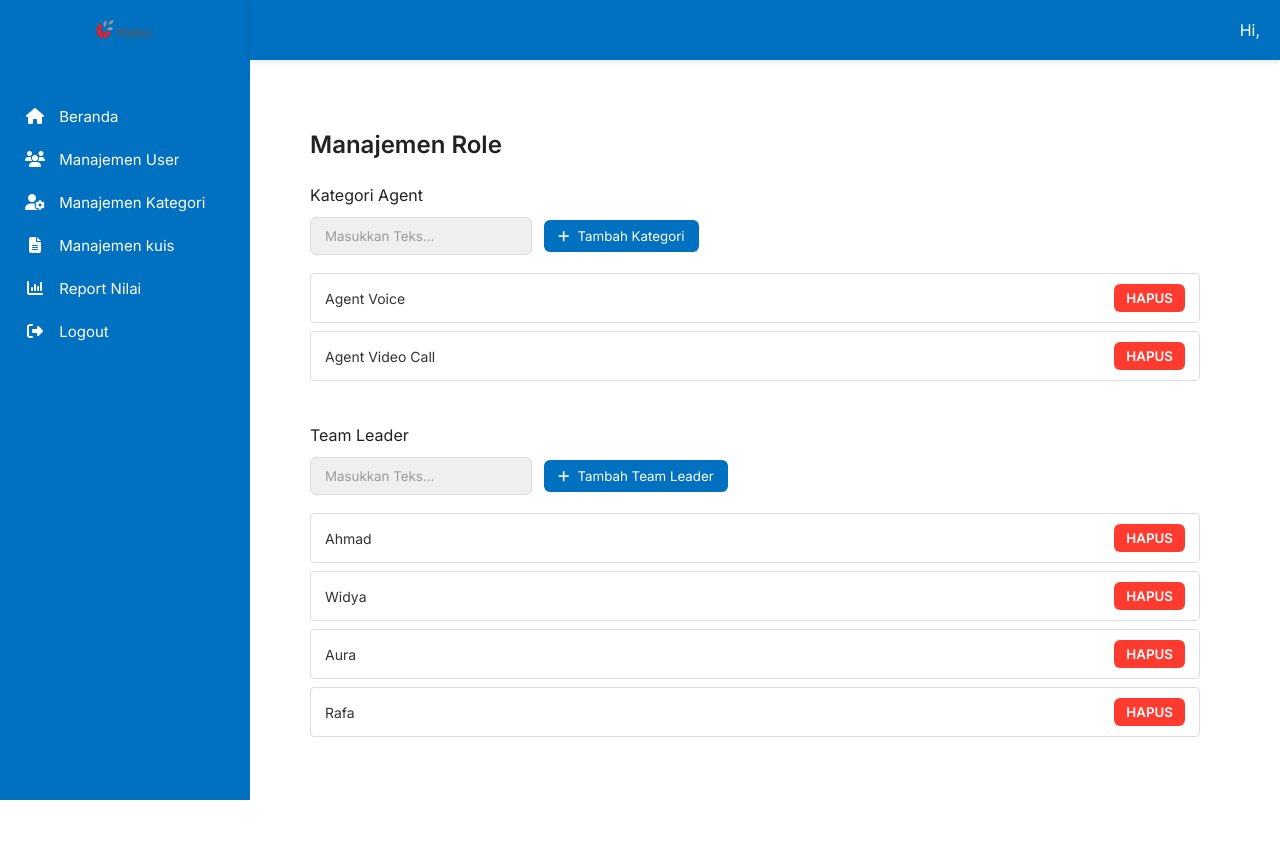
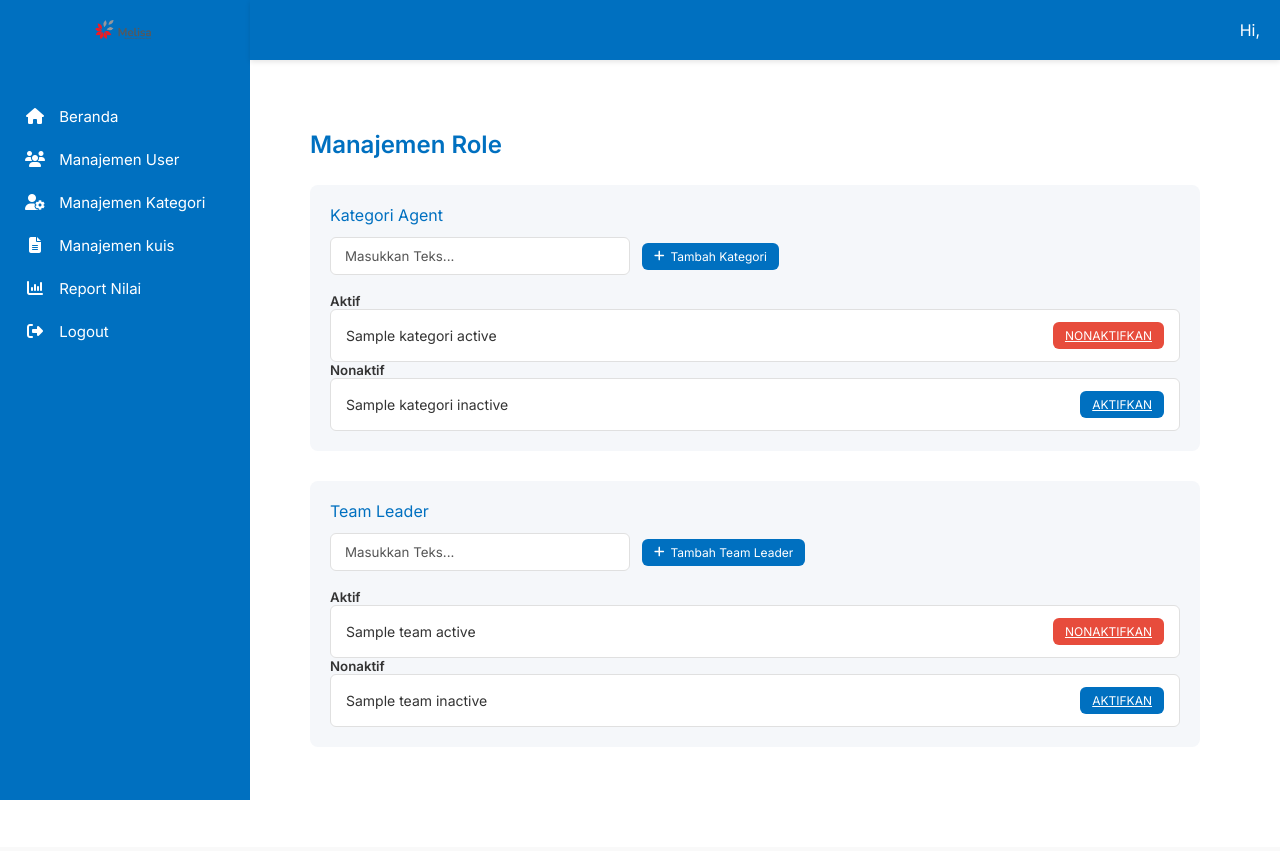
Before and after one commit to chichaslvi/AplikasiKuis, a CodeIgniter 4 app: the page made by app/Views/admin/roles/index.php in a window 1280 px wide. After the commit the page ends 800 px from the top, so only its background shows below. Run offline with PHP 8.4 and a stand-in for CodeIgniter, Linux system fonts and the light colour scheme; the template is opened without the code that fills it: most values are stand-ins (such as "Sample title", 1, 10 or a date in 2020); data that the repository does not hold is empty; some libraries are stand-ins or nearby versions.

Commit message:
Manajemen Kategori

```diff
--- a/app/Controllers/UserController.php
+++ b/app/Controllers/UserController.php
@@ -12,7 +12,7 @@ class UserController extends BaseController
         $db = \Config\Database::connect();
 
         $builder = $db->table('users u')
-            ->select('u.*, ka.nama_kategori, tl.nama as nama_team_leader')
+            ->select('u.*, ka.nama_kategori, tl.nama as nama')
             ->join('kategori_agent ka', 'ka.id_kategori = u.kategori_agent_id', 'left')
             ->join('team_leader tl', 'tl.id = u.team_leader_id', 'left');
 
--- a/app/Views/admin/roles/index.php
+++ b/app/Views/admin/roles/index.php
@@ -3,17 +3,42 @@
 <?= $this->section('content') ?>
 
 <style>
+:root {
+    --primary-color: #0070C0;     /* biru utama */
+    --secondary-color: #005a99;   /* biru lebih gelap untuk hover */
+    --danger-color: #e74c3c;      /* merah untuk hapus */
+    --border-color: #e0e0e0;
+    --light-gray: #f5f7fa;
+    --text-dark: #333;
+    --text-medium: #555;
+    --text-light: #fff;
+}
+
 /* ---------- Styling khusus untuk halaman Manajemen Role ---------- */
 .content {
     padding: 30px 40px;
-    font-family: "Helvetica Neue", Arial, sans-serif;
-    color: #222;
+    font-family: 'Poppins', sans-serif;
+    color: var(--text-dark);
 }
 
 /* Judul & section */
-.content h2 { margin-bottom: 26px; font-weight: 600; }
-.role-section { margin-bottom: 44px; }
-.role-section h4 { margin-bottom: 12px; font-weight: 500; color: #222; }
+.content h2 {
+    margin-bottom: 26px;
+    font-weight: 600;
+    color: var(--primary-color);
+}
+.role-section {
+    margin-bottom: 30px;
+    background-color: var(--light-gray);
+    border-radius: 8px;
+    padding: 20px;
+    transition: all 0.3s;
+}
+.role-section h4 {
+    margin-bottom: 12px;
+    font-weight: 500;
+    color: var(--primary-color);  /* ubah jadi biru */
+}
 
 /* bar input + tombol tambah */
 .form-inline {
@@ -23,73 +48,108 @@
     margin-bottom: 18px;
 }
 .form-inline .txt {
-    background: #efefef;
-    border: 1px solid #ddd;
+    background: #fff;
+    border: 1px solid var(--border-color);
     padding: 10px 14px;
     border-radius: 6px;
-    min-width: 220px;
-    color: #666;
+    flex-grow: 1;
+    max-width: 300px;
+    color: var(--text-dark);
     outline: none;
+    transition: all 0.3s;
 }
-.form-inline .txt::placeholder { color: #9b9b9b; }
+.form-inline .txt:focus {
+    border-color: var(--primary-color);
+    box-shadow: 0 0 0 2px rgba(0, 112, 192, 0.2);
+}
+.form-inline .txt::placeholder {
+    color: var(--text-medium);
+}
 
 /* tombol tambah (biru) */
 .btn-add {
-    background: #0070C0;
+    background: var(--primary-color);
     border: none;
-    color: #fff;
-    padding: 8px 14px;
+    color: var(--text-light);
+    padding: 6px 12px;   /* 👉 lebih kecil dari sebelumnya */
     border-radius: 6px;
     display: inline-flex;
-    gap: 8px;
+    gap: 6px;
     align-items: center;
     cursor: pointer;
+    font-size: 12px;     /* 👉 perkecil font */
     font-weight: 500;
-    transition: background .12s ease, transform .06s ease;
+    transition: background .2s ease, transform .1s ease;
 }
-.btn-add i { font-size: 13px; }
+.btn-add i { font-size: 12px; }
 .btn-add:hover {
-    background: #005a99;
-    transform: translateY(-1px);
+    background: var(--secondary-color);
+    transform: translateY(-2px);
+    box-shadow: 0 4px 10px rgba(0,112,192,0.3);
 }
-
-/* area berisi baris (mirip tabel) */
-.role-table { width: 100%; }
+/* area berisi daftar role */
+.role-table {
+    list-style: none;
+    border: 1px solid var(--border-color);
+    border-radius: 6px;
+    overflow: hidden;
+    background-color: #fff;
+}
 .role-row {
     display: flex;
     justify-content: space-between;
     align-items: center;
-    border: 1px solid #ddd;
-    border-radius: 4px;
-    padding: 10px 14px;
-    margin-bottom: 8px;
-    background: #fff;
+    padding: 12px 15px;
+    border-bottom: 1px solid var(--border-color);
+    transition: all 0.2s;
+}
+.role-row:last-child {
+    border-bottom: none;
+}
+.role-row:hover {
+    background-color: rgba(0,112,192,0.05);
 }
 
 /* teks di kiri */
-.role-name { color: #333; font-size: 14px; }
+.role-name {
+    color: var(--text-dark);
+    font-size: 14px;
+}
 
 /* tombol hapus (merah) */
 .btn-delete {
-    background: #ff3b30;
+    background: var(--danger-color);
     border: none;
-    color: #fff;
-    padding: 6px 12px;
+    color: var(--text-light);
+    padding: 6px 12px;   /* 👉 lebih kecil */
     border-radius: 6px;
     cursor: pointer;
-    font-weight: 600;
-    transition: background .12s ease, transform .06s ease;
+    font-size: 12px;     /* 👉 perkecil font */
+    font-weight: 500;
+    transition: background .2s ease, transform .1s ease;
 }
 .btn-delete:hover {
-    background: #c62828;
-    transform: translateY(-1px);
+    background: #c0392b;
+    transform: translateY(-2px);
+}
+.btn-delete:hover {
+    background: #c0392b;
+    transform: translateY(-2px);
 }
 
 /* responsive sederhana */
 @media (max-width: 600px) {
-    .form-inline { flex-direction: column; align-items: stretch; }
-    .form-inline .txt { width: 100%; }
-    .btn-add { width: 100%; justify-content: center; }
+    .form-inline {
+        flex-direction: column;
+        align-items: stretch;
+    }
+    .form-inline .txt {
+        width: 100%;
+    }
+    .btn-add {
+        width: 100%;
+        justify-content: center;
+    }
 }
 </style>
 
@@ -100,44 +160,116 @@
     <div class="role-section">
         <h4>Kategori Agent</h4>
 
-        <div class="form-inline">
-            <input type="text" class="txt" placeholder="Masukkan Teks...">
-            <button class="btn-add"><i class="fa-solid fa-plus"></i> Tambah Kategori</button>
-        </div>
+        <!-- tambahin form action ke controller -->
+        <form class="form-inline" method="post" action="<?= site_url('admin/roles/storeKategori') ?>">
+            <input type="text" name="nama" id="inputKategori" class="txt" placeholder="Masukkan Teks...">
+            <button type="submit" id="btnAddKategori" class="btn-add"><i class="fa-solid fa-plus"></i> Tambah Kategori</button>
+        </form>
 
-        <div class="role-table">
-            <?php
-            // jika controller mengirim $kategori, pakai itu, kalau tidak gunakan default contoh
-            $kategori = isset($kategori) ? $kategori : ['Agent Voice', 'Agent Video Call'];
-            foreach ($kategori as $k): ?>
+        <h5>Aktif</h5>
+        <div class="role-table" id="kategoriListActive">
+    <?php foreach ($kategori_active as $k): ?>
         <div class="role-row">
-                    <div class="role-name"><?= esc($k) ?></div>
-                    <button class="btn-delete" onclick="return confirm('Hapus <?= esc($k) ?>?')">HAPUS</button>
+            <div class="role-name"><?= esc($k['nama_kategori']) ?></div>
+            <a href="<?= site_url('admin/roles/deleteKategori/'.$k['id_kategori']) ?>"
+               class="btn-delete"
+               onclick="return confirm('Nonaktifkan <?= esc($k['nama_kategori']) ?>?')">NONAKTIFKAN</a>
         </div>
     <?php endforeach; ?>
 </div>
+
+        <h5>Nonaktif</h5>
+        <div class="role-table" id="kategoriListInactive">
+    <?php foreach ($kategori_inactive as $k): ?>
+        <div class="role-row">
+            <div class="role-name"><?= esc($k['nama_kategori']) ?></div>
+            <a href="<?= site_url('admin/roles/activateKategori/'.$k['id_kategori']) ?>"
+               class="btn-add"
+               onclick="return confirm('Aktifkan <?= esc($k['nama_kategori']) ?>?')">AKTIFKAN</a>
+        </div>
+    <?php endforeach; ?>
+</div>
+
     </div>
 
     <!-- ===== TEAM LEADER ===== -->
     <div class="role-section">
         <h4>Team Leader</h4>
 
-        <div class="form-inline">
-            <input type="text" class="txt" placeholder="Masukkan Teks...">
-            <button class="btn-add"><i class="fa-solid fa-plus"></i> Tambah Team Leader</button>
-        </div>
+        <!-- tambahin form action ke controller -->
+        <form class="form-inline" method="post" action="<?= site_url('admin/roles/storeTeam') ?>">
+            <input type="text" name="nama" id="inputTeam" class="txt" placeholder="Masukkan Teks...">
+            <button type="submit" id="btnAddTeam" class="btn-add"><i class="fa-solid fa-plus"></i> Tambah Team Leader</button>
+        </form>
 
-        <div class="role-table">
-            <?php
-            $team = isset($team) ? $team : ['Ahmad', 'Widya', 'Aura', 'Rafa'];
-            foreach ($team as $t): ?>
+        <h5>Aktif</h5>
+        <div class="role-table" id="teamListActive">
+    <?php foreach ($team_active as $t): ?>
     <div class="role-row">
-                    <div class="role-name"><?= esc($t) ?></div>
-                    <button class="btn-delete" onclick="return confirm('Hapus <?= esc($t) ?>?')">HAPUS</button>
+        <div class="role-name"><?= esc($t['nama']) ?></div>
+        <a href="<?= site_url('admin/roles/deleteTeam/'.$t['id']) ?>"
+           class="btn-delete"
+           onclick="return confirm('Nonaktifkan <?= esc($t['nama']) ?>?')">NONAKTIFKAN</a>
     </div>
 <?php endforeach; ?>
 </div>
+
+        <h5>Nonaktif</h5>
+        <div class="role-table" id="teamListInactive">
+    <?php foreach ($team_inactive as $t): ?>
+    <div class="role-row">
+        <div class="role-name"><?= esc($t['nama']) ?></div>
+        <a href="<?= site_url('admin/roles/activateTeam/'.$t['id']) ?>"
+           class="btn-add"
+           onclick="return confirm('Aktifkan <?= esc($t['nama']) ?>?')">AKTIFKAN</a>
+    </div>
+<?php endforeach; ?>
+</div>
+
     </div>
 </div>
 
+<script>
+function tambahItem(inputId, listId) {
+    const input = document.getElementById(inputId);
+    const list = document.getElementById(listId);
+    const value = input.value.trim();
+
+    if(value !== "") {
+        const row = document.createElement("div");
+        row.className = "role-row";
+        row.innerHTML = `
+            <div class="role-name">${value}</div>
+            <button class="btn-delete">HAPUS</button>
+        `;
+
+        // hapus item
+        row.querySelector(".btn-delete").addEventListener("click", function() {
+            row.remove();
+        });
+
+        list.appendChild(row);
+        input.value = "";
+    } else {
+        alert("Teks tidak boleh kosong!");
+    }
+}
+
+document.getElementById("btnAddKategori")?.addEventListener("click", function(e) {
+    // biar tetap jalan kalau kamu mau pakai JS
+    if(!document.getElementById("inputKategori").value.trim()){
+        e.preventDefault();
+        alert("Teks tidak boleh kosong!");
+    }
+});
+
+document.getElementById("btnAddTeam")?.addEventListener("click", function(e) {
+    // biar tetap jalan kalau kamu mau pakai JS
+    if(!document.getElementById("inputTeam").value.trim()){
+        e.preventDefault();
+        alert("Teks tidak boleh kosong!");
+    }
+});
+</script>
+
 <?= $this->endSection() ?>
--- a/app/Views/admin/users/index.php
+++ b/app/Views/admin/users/index.php
@@ -52,7 +52,7 @@
               <td><?= str_repeat('*', 8) ?></td>
               <td><?= esc($u['role']) ?></td>
               <td><?= esc($u['nama_kategori'] ?? '-') ?></td>
-              <td><?= esc($u['nama_team_leader'] ?? '-') ?></td>
+              <td><?= esc($u['nama'] ?? '-') ?></td>
               <td class="action-buttons">
                 <?php if ($u['role'] === 'agent'): ?>
                     <a href="<?= base_url('admin/users/edit_agent/' . $u['id']) ?>" class="btn btn-green btn-sm">EDIT</a>
--- a/app/Views/layouts/admin/sidebar.php
+++ b/app/Views/layouts/admin/sidebar.php
@@ -2,9 +2,10 @@
 
 <div class="sidebar">
   <div class="logo">
-    <img src="assets/img/Logo.png" alt="Melisa Logo" class="logo">
-    <h3></h3>
-  </div>
+  <img src="<?= base_url('assets/img/Logo.png') ?>" alt="Melisa Logo" class="logo-img">
+  <h3></h3>
+</div>
+
   <ul class="menu">
     <li class="<?= $uri->getSegment(2) === 'dashboard' ? 'active' : '' ?>">
       <a href="<?= base_url('admin/dashboard') ?>">
@@ -48,6 +49,14 @@
   padding: 20px 0;
 }
 
+/* Logo full */
+.logo-full {
+  width: 100% !important;   /* paksa selebar sidebar */
+  height: auto !important;  /* proporsional */
+  display: block;
+  margin: 0 auto 20px auto;
+}
+
 .sidebar .logo h2 {
   color: white;
 }
```
Also changed, not shown: app/Config/Routes.php (+16 -0 lines), app/Controllers/RoleController.php (+107 -1 lines), app/Models/KategoriAgentModel.php (+13 -4 lines), app/Models/TeamLeaderModel.php (added, +12 -0 lines). Lines whose indentation alone changed are shown as unchanged.
